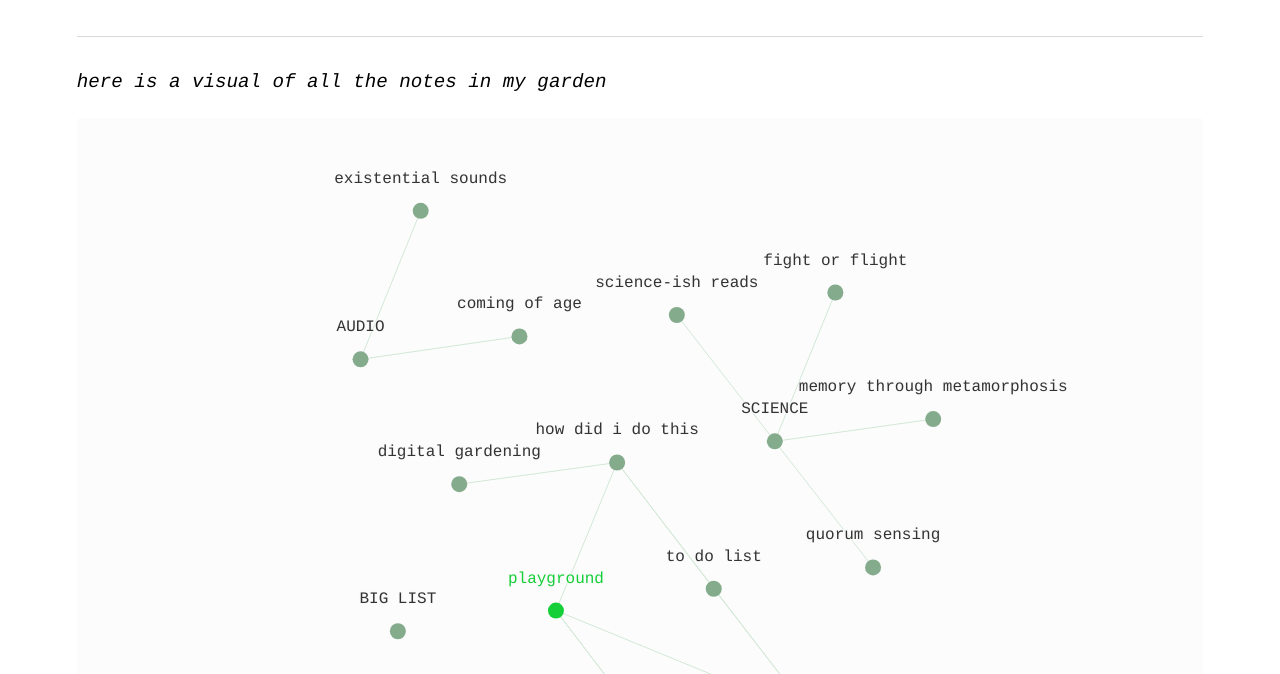
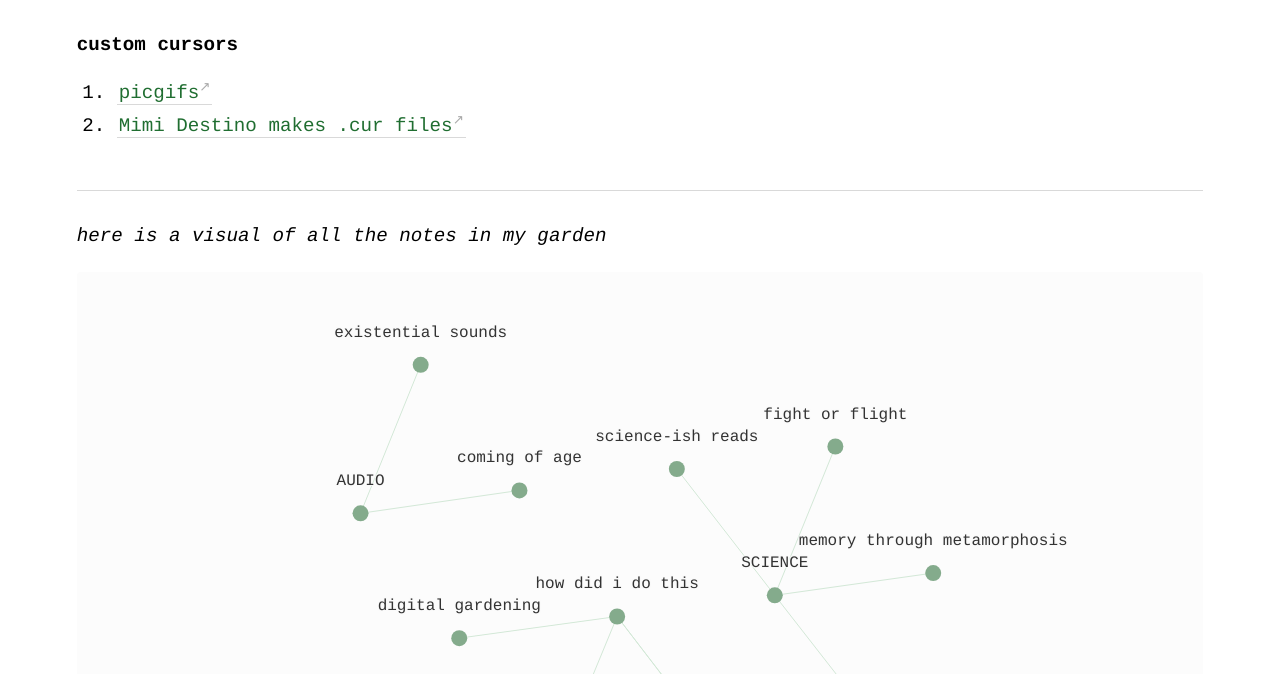
Before and after one commit to geminiworms/talyssagarden.github.io, a Jekyll site: the page built from _notes/playground.md, in a window 1280 px wide and 900 px high, scrolled down 1329 px, cut to the strip 226-900 px from the top of the window. Built offline with Jekyll 4.4.1, drawn with Linux system fonts in a browser that asks for light colours; comment, search, counter and statistics services are not loaded.

Commit message:
Update playground.md

```diff
--- a/_notes/playground.md
+++ b/_notes/playground.md
@@ -26,3 +26,7 @@
 <iframe style="border-radius:12px" src="https://open.spotify.com/embed/track/0Zzh79jmoTjaSe9DLAEzSS?utm_source=generator" width="100%" height="380" frameBorder="0" allowfullscreen="" allow="autoplay; clipboard-write; encrypted-media; fullscreen; picture-in-picture"></iframe>
 *and in compact version*
 <iframe style="border-radius:12px" src="https://open.spotify.com/embed/track/0Zzh79jmoTjaSe9DLAEzSS?utm_source=generator" width="100%" height="80" frameBorder="0" allowfullscreen="" allow="autoplay; clipboard-write; encrypted-media; fullscreen; picture-in-picture"></iframe>
+
+#### custom cursors
+1. [picgifs](https://www.picgifs.com/mini-graphics)
+2. [Mimi Destino makes .cur files](http://www.rw-designer.com/user-art/38152/120)
```
